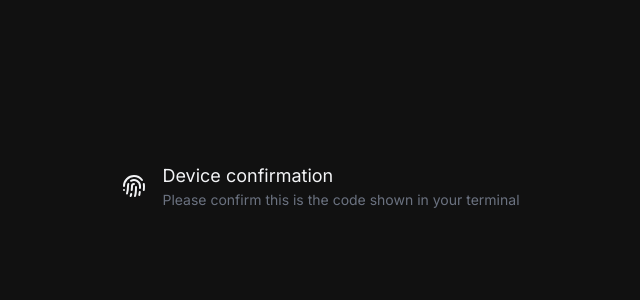
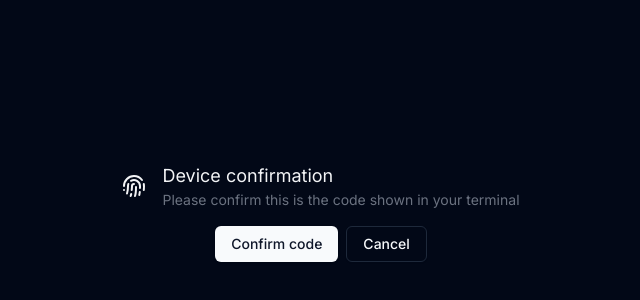
Before and after one commit to domeccleston/unkey-cli, a Next.js app in the folder apps/nextjs/: page /auth/devices in a window 1280 px wide. Shown: the part 38-338 px from the top of the page, without its empty margins (319-959 px from the left). Built offline with nearby package versions, Linux system fonts and the light colour scheme; no server answers.

Commit message:
add confirmation buttons

```diff
--- a/apps/nextjs/app/auth/devices/page.tsx
+++ b/apps/nextjs/app/auth/devices/page.tsx
@@ -1,10 +1,12 @@
 "use client";
 
-import { useUser } from "@clerk/nextjs";
 import { useSearchParams, useRouter } from "next/navigation";
 import { useState } from "react";
 
 import { Fingerprint } from "lucide-react";
+
+import { Button } from "@/components/ui/button";
+import { useUser } from "@clerk/nextjs";
 
 export default function Page() {
   const [data, setData] = useState();
@@ -53,14 +55,25 @@
   const opts = { code, redirect: _redirect, id: user?.id };
 
   return (
-    <div className="bg-[#111] w-full min-h-screen text-gray-100 flex items-center pt-[200px] px-4 flex-col">
+    <div className="w-full min-h-screen  flex items-center pt-[200px] px-4 flex-col">
       <div className="flex">
         <div className="flex justify-center items-center pr-4">
-          <Fingerprint />
+          <Fingerprint className="text-gray-100" />
         </div>
         <div className="flex-col">
-          <h1 className="text-lg">Device confirmation</h1>
-          <p className="text-sm text-gray-500">Please confirm this is the code shown in your terminal</p>
+          <h1 className="text-lg text-gray-100">Device confirmation</h1>
+          <p className="text-sm text-gray-500">
+            Please confirm this is the code shown in your terminal
+          </p>
+        </div>
+      </div>
+      <div>
+        <div></div>
+        <div className="flex justify-center pt-4">
+          <div className="flex items-center">
+            <Button variant="default" className="mr-2">Confirm code</Button>
+            <Button variant="outline">Cancel</Button>
+          </div>
         </div>
       </div>
       {/* <div>Code: {code}</div>
--- a/apps/nextjs/app/globals.css
+++ b/apps/nextjs/app/globals.css
@@ -1,3 +1,76 @@
 @tailwind base;
 @tailwind components;
 @tailwind utilities;
+
+@layer base {
+  :root {
+    --background: 0 0% 100%;
+    --foreground: 222.2 84% 4.9%;
+
+    --card: 0 0% 100%;
+    --card-foreground: 222.2 84% 4.9%;
+
+    --popover: 0 0% 100%;
+    --popover-foreground: 222.2 84% 4.9%;
+
+    --primary: 222.2 47.4% 11.2%;
+    --primary-foreground: 210 40% 98%;
+
+    --secondary: 210 40% 96.1%;
+    --secondary-foreground: 222.2 47.4% 11.2%;
+
+    --muted: 210 40% 96.1%;
+    --muted-foreground: 215.4 16.3% 46.9%;
+
+    --accent: 210 40% 96.1%;
+    --accent-foreground: 222.2 47.4% 11.2%;
+
+    --destructive: 0 84.2% 60.2%;
+    --destructive-foreground: 210 40% 98%;
+
+    --border: 214.3 31.8% 91.4%;
+    --input: 214.3 31.8% 91.4%;
+    --ring: 222.2 84% 4.9%;
+
+    --radius: 0.5rem;
+  }
+
+  .dark {
+    --background: 222.2 84% 4.9%;
+    --foreground: 210 40% 98%;
+
+    --card: 222.2 84% 4.9%;
+    --card-foreground: 210 40% 98%;
+
+    --popover: 222.2 84% 4.9%;
+    --popover-foreground: 210 40% 98%;
+
+    --primary: 210 40% 98%;
+    --primary-foreground: 222.2 47.4% 11.2%;
+
+    --secondary: 217.2 32.6% 17.5%;
+    --secondary-foreground: 210 40% 98%;
+
+    --muted: 217.2 32.6% 17.5%;
+    --muted-foreground: 215 20.2% 65.1%;
+
+    --accent: 217.2 32.6% 17.5%;
+    --accent-foreground: 210 40% 98%;
+
+    --destructive: 0 62.8% 30.6%;
+    --destructive-foreground: 210 40% 98%;
+
+    --border: 217.2 32.6% 17.5%;
+    --input: 217.2 32.6% 17.5%;
+    --ring: 212.7 26.8% 83.9%;
+  }
+}
+
+@layer base {
+  * {
+    @apply border-border;
+  }
+  body {
+    @apply bg-background text-foreground;
+  }
+}
--- a/apps/nextjs/app/layout.tsx
+++ b/apps/nextjs/app/layout.tsx
@@ -19,7 +19,7 @@
 }) {
   return (
     <ClerkProvider>
-      <html lang="en" className="bg-[#111]">
+      <html lang="en" className="dark" suppressHydrationWarning>
         <body className={inter.className}>{children}</body>
       </html>
     </ClerkProvider>
--- a/apps/nextjs/app/page.tsx
+++ b/apps/nextjs/app/page.tsx
@@ -1,10 +1,5 @@
 import Image from "next/image";
-import { UserButton } from "@clerk/nextjs";
 
 export default function Home() {
-  return (
-    <main className="min-h-screen flex w-full">
-      <UserButton afterSignOutUrl="/" />
-    </main>
-  );
+  return <main className="min-h-screen flex w-full"></main>;
 }
--- /dev/null
+++ b/apps/nextjs/components/ui/button.tsx
@@ -0,0 +1,57 @@
+import * as React from "react";
+import { Slot } from "@radix-ui/react-slot";
+import { cva, type VariantProps } from "class-variance-authority";
+
+import { cn } from "@/lib/utils";
+
+const buttonVariants = cva(
+  "inline-flex items-center justify-center whitespace-nowrap rounded-md text-sm font-medium transition-colors focus-visible:outline-none focus-visible:ring-1 focus-visible:ring-ring disabled:pointer-events-none disabled:opacity-50",
+  {
+    variants: {
+      variant: {
+        default:
+          "bg-primary text-primary-foreground shadow hover:bg-primary/90",
+        destructive:
+          "bg-destructive text-destructive-foreground shadow-sm hover:bg-destructive/90",
+        outline:
+          "border border-input bg-transparent shadow-sm hover:bg-accent hover:text-accent-foreground",
+        secondary:
+          "bg-secondary text-secondary-foreground shadow-sm hover:bg-secondary/80",
+        ghost: "hover:bg-accent hover:text-accent-foreground",
+        link: "text-primary underline-offset-4 hover:underline",
+      },
+      size: {
+        default: "h-9 px-4 py-2",
+        sm: "h-8 rounded-md px-3 text-xs",
+        lg: "h-10 rounded-md px-8",
+        icon: "h-9 w-9",
+      },
+    },
+    defaultVariants: {
+      variant: "default",
+      size: "default",
+    },
+  }
+);
+
+export interface ButtonProps
+  extends React.ButtonHTMLAttributes<HTMLButtonElement>,
+    VariantProps<typeof buttonVariants> {
+  asChild?: boolean;
+}
+
+const Button = React.forwardRef<HTMLButtonElement, ButtonProps>(
+  ({ className, variant, size, asChild = false, ...props }, ref) => {
+    const Comp = asChild ? Slot : "button";
+    return (
+      <Comp
+        className={cn(buttonVariants({ variant, size, className }))}
+        ref={ref}
+        {...props}
+      />
+    );
+  }
+);
+Button.displayName = "Button";
+
+export { Button, buttonVariants };
--- /dev/null
+++ b/apps/nextjs/lib/utils.ts
@@ -0,0 +1,6 @@
+import { type ClassValue, clsx } from "clsx"
+import { twMerge } from "tailwind-merge"
+
+export function cn(...inputs: ClassValue[]) {
+  return twMerge(clsx(inputs))
+}
--- /dev/null
+++ b/apps/nextjs/tailwind.config.js
@@ -0,0 +1,76 @@
+/** @type {import('tailwindcss').Config} */
+module.exports = {
+  darkMode: ["class"],
+  content: [
+    './pages/**/*.{ts,tsx}',
+    './components/**/*.{ts,tsx}',
+    './app/**/*.{ts,tsx}',
+    './src/**/*.{ts,tsx}',
+	],
+  theme: {
+    container: {
+      center: true,
+      padding: "2rem",
+      screens: {
+        "2xl": "1400px",
+      },
+    },
+    extend: {
+      colors: {
+        border: "hsl(var(--border))",
+        input: "hsl(var(--input))",
+        ring: "hsl(var(--ring))",
+        background: "hsl(var(--background))",
+        foreground: "hsl(var(--foreground))",
+        primary: {
+          DEFAULT: "hsl(var(--primary))",
+          foreground: "hsl(var(--primary-foreground))",
+        },
+        secondary: {
+          DEFAULT: "hsl(var(--secondary))",
+          foreground: "hsl(var(--secondary-foreground))",
+        },
+        destructive: {
+          DEFAULT: "hsl(var(--destructive))",
+          foreground: "hsl(var(--destructive-foreground))",
+        },
+        muted: {
+          DEFAULT: "hsl(var(--muted))",
+          foreground: "hsl(var(--muted-foreground))",
+        },
+        accent: {
+          DEFAULT: "hsl(var(--accent))",
+          foreground: "hsl(var(--accent-foreground))",
+        },
+        popover: {
+          DEFAULT: "hsl(var(--popover))",
+          foreground: "hsl(var(--popover-foreground))",
+        },
+        card: {
+          DEFAULT: "hsl(var(--card))",
+          foreground: "hsl(var(--card-foreground))",
+        },
+      },
+      borderRadius: {
+        lg: "var(--radius)",
+        md: "calc(var(--radius) - 2px)",
+        sm: "calc(var(--radius) - 4px)",
+      },
+      keyframes: {
+        "accordion-down": {
+          from: { height: 0 },
+          to: { height: "var(--radix-accordion-content-height)" },
+        },
+        "accordion-up": {
+          from: { height: "var(--radix-accordion-content-height)" },
+          to: { height: 0 },
+        },
+      },
+      animation: {
+        "accordion-down": "accordion-down 0.2s ease-out",
+        "accordion-up": "accordion-up 0.2s ease-out",
+      },
+    },
+  },
+  plugins: [require("tailwindcss-animate")],
+}
```
Also changed, not shown: apps/nextjs/package.json (+7 -1 lines), apps/nextjs/components.json (added), 1 other file (tests, documents, lock files or other folders).
